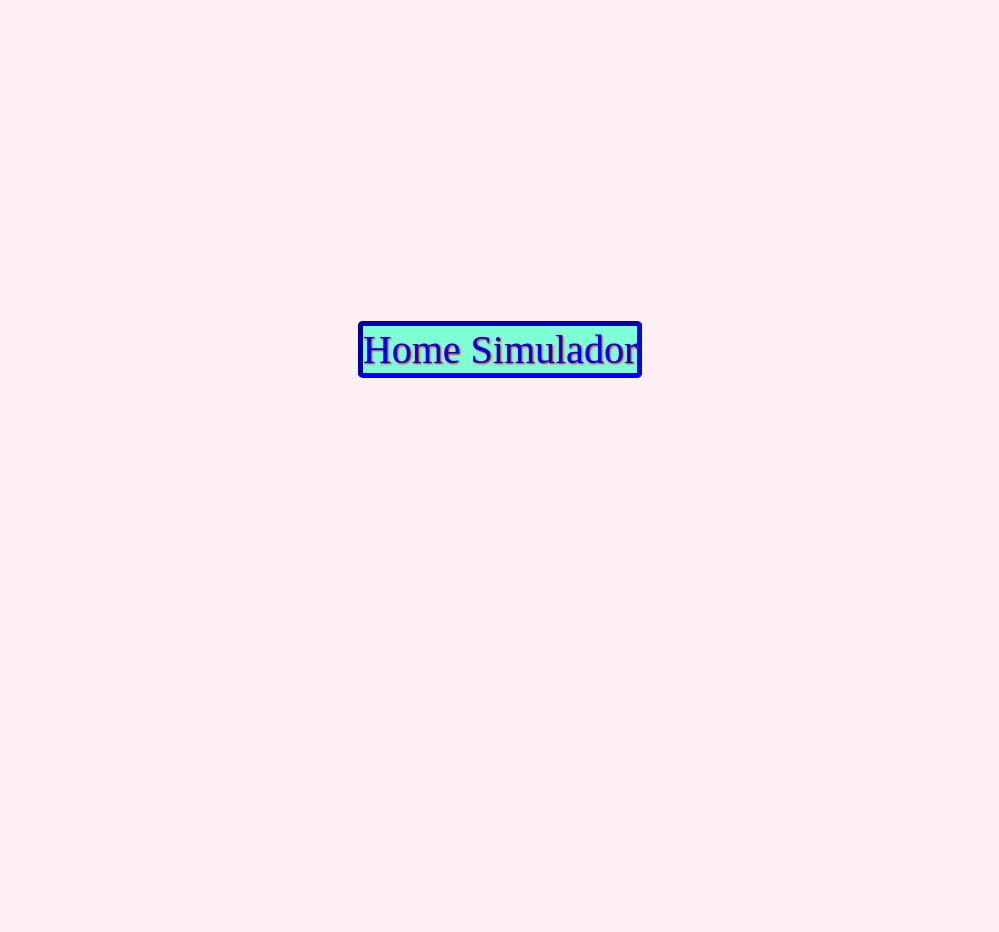
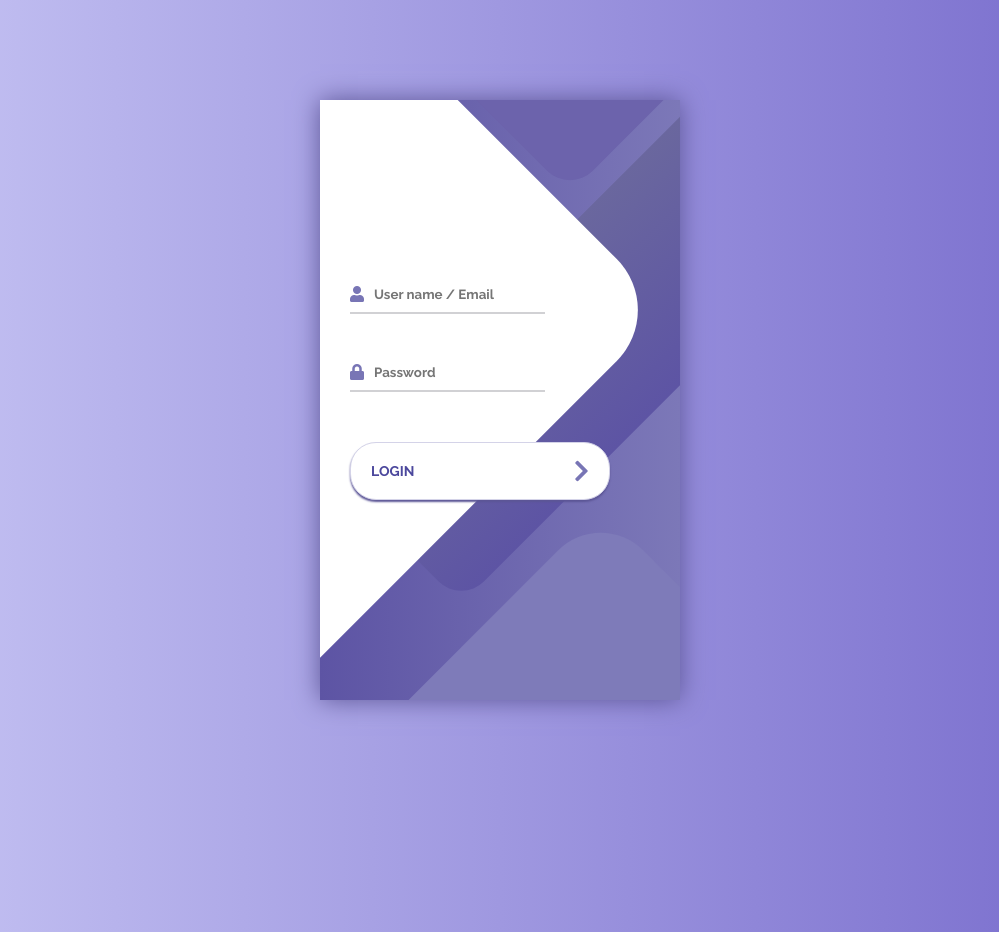
Before and after one commit to ricardo8417/proyectofinajs, a plain HTML site: page index.html in a window 1280 px wide. Shown: the whole page, without its empty margins (140-1139 px from the left). Before the commit the page ends 800 px from the top, so only its background shows below. Drawn offline with Linux system fonts and the light colour scheme.

Commit message:
Actualización, agregando simulador de logueo y asincronismo de tres segundos

```diff
--- a/index.html
+++ b/index.html
@@ -4,13 +4,44 @@
     <meta charset="UTF-8">
     <meta http-equiv="X-UA-Compatible" content="IE=edge">
     <meta name="viewport" content="width=device-width, initial-scale=1.0">
+        <!-- Font Awesome CDN  -->
+    <link rel="stylesheet" href="https://cdnjs.cloudflare.com/ajax/libs/font-awesome/5.14.0/css/all.min.css"
+        integrity="sha512-1PKOgIY59xJ8Co8+NE6FZ+LOAZKjy+KY8iq0G4B3CyeY6wYHN3yt9PW0XpSriVlkMXe40PTKnXrLnZ9+fkDaog=="
+        crossorigin="anonymous" />
+
     <link rel="stylesheet" href="./styles/css/index.css">
     <title>Simulador de Inventario</title>
 </head>
 <body>
-    <div class="enlace">
-    <a href="Admin.html" class="btn btn-primary text-center" type="submit"> Home Simulador </a>
+
+    <div class="container">
+    <div class="screen">
+        <div class="screen__content">
+            <form class="login">
+                <div class="login__field">
+                    <i class="login__icon fas fa-user"></i>
+                    <input type="text" id="user" name= "user[]" class="inputUser login__input" placeholder="User name / Email">
+                </div>
+                <div class="login__field">
+                    <i class="login__icon fas fa-lock"></i>
+                    <input type="password" id="pass" name="pass[]" class="inputPass login__input" placeholder="Password">
+                </div>
+                <button id="btn" class="button login__submit">
+                    <span class="button__text">Login</span>
+                    <i class="button__icon fas fa-chevron-right"></i>
+                </button>
+            </form>
+
+        </div>
+        <div class="screen__background">
+            <span class="screen__background__shape screen__background__shape4"></span>
+            <span class="screen__background__shape screen__background__shape3"></span>
+            <span class="screen__background__shape screen__background__shape2"></span>
+            <span class="screen__background__shape screen__background__shape1"></span>
+        </div>
     </div>
+</div>
+
     <script src="./styles/js/main.js"></script>
 </body>
 </html>
--- a/styles/css/index.css
+++ b/styles/css/index.css
@@ -1,28 +1,155 @@
-body{
-    background-color: lavenderblush;
+@import url("https://fonts.googleapis.com/css?family=Raleway:400,700");
+* {
+  box-sizing: border-box;
+  margin: 0;
+  padding: 0;
+  font-family: Raleway, sans-serif;
 }
-
-.enlace{
-    display: flex;
-    align-items: center;
-    justify-content: center;
-    margin-top: 25%;
-
-
+body {
+  background: linear-gradient(90deg, #c7c5f4, #776bcc);
 }
-
-.enlace a{
-    font-size: 40px;
-    font-family: 'Times New Roman', Times, serif;
-    text-decoration: none;
-    border: 5px inset blue;
-    text-shadow: 1px 1px 2px red ;
-    margin: 5px 5px;
-     border-radius: 5px;
-     background-color: aquamarine;
-    text-decoration-color: transparent;
+.container {
+  display: flex;
+  align-items: center;
+  justify-content: center;
+  min-height: 100vh;
 }
-
-.enlace:hover{
-    transform: rotate(0.5turn);
+.screen {
+  background: linear-gradient(90deg, #5d54a4, #7c78b8);
+  position: relative;
+  height: 600px;
+  width: 360px;
+  box-shadow: 0px 0px 24px #5c5696;
 }
+.screen__content {
+  z-index: 1;
+  position: relative;
+  height: 100%;
+}
+.screen__background {
+  position: absolute;
+  top: 0;
+  left: 0;
+  right: 0;
+  bottom: 0;
+  z-index: 0;
+  -webkit-clip-path: inset(0 0 0 0);
+  clip-path: inset(0 0 0 0);
+}
+.screen__background__shape {
+  transform: rotate(45deg);
+  position: absolute;
+}
+.screen__background__shape1 {
+  height: 520px;
+  width: 520px;
+  background: #fff;
+  top: -50px;
+  right: 120px;
+  border-radius: 0 72px 0 0;
+}
+.screen__background__shape2 {
+  height: 220px;
+  width: 220px;
+  background: #6c63ac;
+  top: -172px;
+  right: 0;
+  border-radius: 32px;
+}
+.screen__background__shape3 {
+  height: 540px;
+  width: 190px;
+  background: linear-gradient(270deg, #5d54a4, #6a679e);
+  top: -24px;
+  right: 0;
+  border-radius: 32px;
+}
+.screen__background__shape4 {
+  height: 400px;
+  width: 200px;
+  background: #7e7bb9;
+  top: 420px;
+  right: 50px;
+  border-radius: 60px;
+}
+.login {
+  width: 320px;
+  padding: 30px;
+  padding-top: 156px;
+}
+.login__field {
+  padding: 20px 0px;
+  position: relative;
+}
+.login__icon {
+  position: absolute;
+  top: 30px;
+  color: #7875b5;
+}
+.login__input {
+  border: none;
+  border-bottom: 2px solid #d1d1d4;
+  background: none;
+  padding: 10px;
+  padding-left: 24px;
+  font-weight: 700;
+  width: 75%;
+  transition: 0.2s;
+}
+.login__input:active,
+.login__input:focus,
+.login__input:hover {
+  outline: none;
+  border-bottom-color: #6a679e;
+}
+.login__submit {
+  background: #fff;
+  font-size: 14px;
+  margin-top: 30px;
+  padding: 16px 20px;
+  border-radius: 26px;
+  border: 1px solid #d4d3e8;
+  text-transform: uppercase;
+  font-weight: 700;
+  display: flex;
+  align-items: center;
+  width: 100%;
+  color: #4c489d;
+  box-shadow: 0px 2px 2px #5c5696;
+  cursor: pointer;
+  transition: 0.2s;
+}
+.login__submit:active,
+.login__submit:focus,
+.login__submit:hover {
+  border-color: #6a679e;
+  outline: none;
+}
+.button__icon {
+  font-size: 24px;
+  margin-left: auto;
+  color: #7875b5;
+}
+/* .social-login {
+  position: absolute;
+  height: 140px;
+  width: 160px;
+  text-align: center;
+  bottom: 0px;
+  right: 0px;
+  color: #fff;
+}
+.social-icons {
+  display: flex;
+  align-items: center;
+  justify-content: center;
+}
+.social-login__icon {
+  padding: 20px 10px;
+  color: #fff;
+  text-decoration: none;
+  text-shadow: 0px 0px 8px #7875b5;
+}
+.social-login__icon:hover {
+  transform: scale(1.5);
+} */
--- a/styles/js/main.js
+++ b/styles/js/main.js
@@ -1,13 +1,30 @@
-// function Productos(nombre,categoria,cantidad,peso){
-//     this.nombre= nombre;
-//     this.categoria=categoria;
-//     this.cantidad =cantidad;
-//     this.peso=peso;
-// }
-// const producto1= new Productos("mesa","mobiliario",5,50)
+const login = document.getElementById('btn')
 
-// console.log(producto1)
+function abrirLogin () {
 
-// const array =["Hola",34,"mensaje"]
-// array.push("gato")
-// console.log(array)
+    location.href = "index.html"
+}
+
+function validarDatos () {
+let inputValuesX = document.getElementsByClassName("inputUser");
+
+let inputValuesY = document.getElementsByClassName("inputPass");
+
+
+nameValue = [{ user: 'Admin', password: 'Admin1234' }, { user: 'Customer', password: 'Customer1234' }].filter(element => element.user === inputValuesX[0].value && element.password === inputValuesY[0].value);
+
+ if (nameValue.length > 0) {
+   location.href = "Admin.html";
+ } else {
+   alert("Verifique sus datos.");
+ }
+
+}
+
+login.addEventListener("click", (e) => {
+  e.preventDefault();
+setTimeout(()=>{
+validarDatos();
+},3000)
+
+});
```
Also changed, not shown: Admin.html (+12 -2 lines), Inventarios.html (+11 -0 lines), 1 other file.
